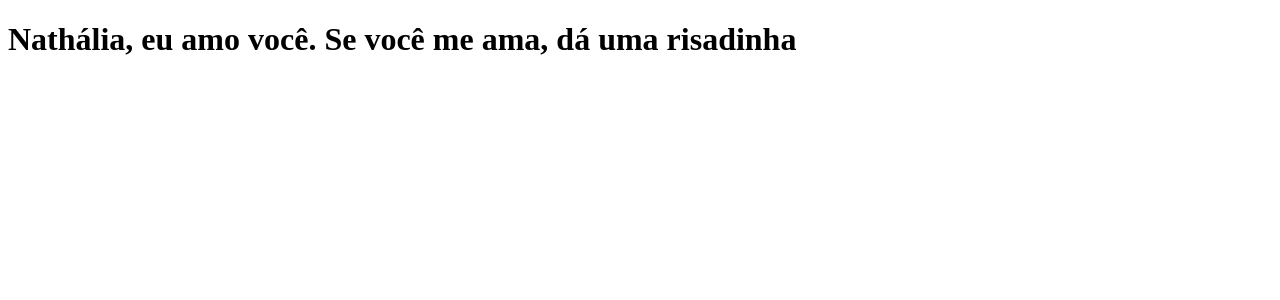
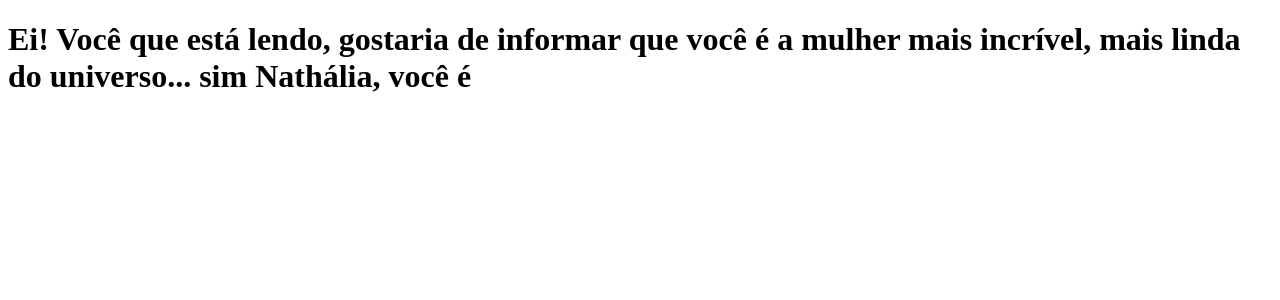
Before and after one commit to thiagopereirar/clone-tabnews, a Next.js app: page / in a window 1280 px wide. Shown: the top 300 px of the page. Built offline with nearby package versions, Linux system fonts and the light colour scheme.

Commit message:
mudança na mensagem

```diff
--- a/pages/index.js
+++ b/pages/index.js
@@ -1,5 +1,5 @@
 function Home(){
-    return <h1>Nathália, eu amo você. Se você me ama, dá uma risadinha</h1>
+    return <h1>Ei! Você que está lendo, gostaria de informar que você é a mulher mais incrível, mais linda do universo... sim Nathália, você é</h1>
 
 
 }
```
